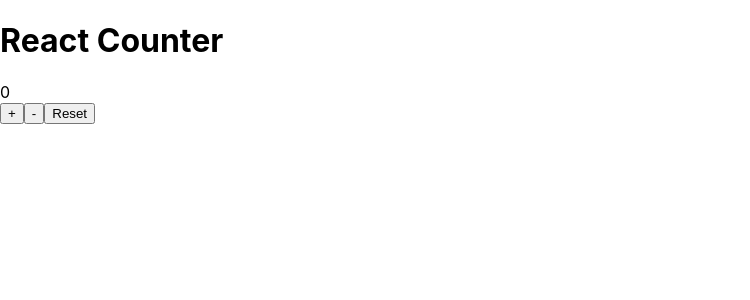
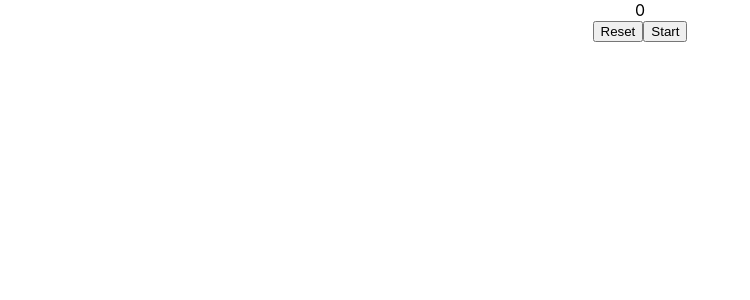
Before and after one commit to NathanBates98/reacttest, a React (Create React App) app: page / in a window 1280 px wide. Shown: the top 300 px of the page, without its empty margins (0-750 px from the left). Built offline with nearby package versions, Linux system fonts and the light colour scheme.

Commit message:
asdfasdf

```diff
--- a/src/App.js
+++ b/src/App.js
@@ -1,36 +1,28 @@
-import logo from './logo.svg';
-import './App.css';
-import {React, useState } from 'react'
+import React, { useState, useEffect , useRef} from "react";
+import "./App.css";
+function Stopwatch(){
+  let seconds=0;
+  const intervalRef = useRef(null);
 
-function App() {
-    const [counter, setCounter] = useState(0);
+  function handleStart() {
+    clearInterval(intervalRef.current);
+    intervalRef.current = setInterval(() => {
+      seconds=1;
+    }, 1000);
+  }
 
-  //increase counter
-  const increase = () => {
-    setCounter(count => count + 1);
-  };
+  function handleStop() {
+    clearInterval(intervalRef.current);
+  }
 
-  //decrease counter
-  const decrease = () => {
-    setCounter(count => count - 1);
-  };
-
-  //reset counter
-  const reset = () =>{
-    setCounter(0)
-  }
   return (
-
-    <div className="counter">
-    <h1>React Counter</h1>
-    <span className="counter__output">{counter}</span>
-    <div className="btn__container">
-      <button className="control__btn" onClick = {increase}>+</button>
-      <button className="control__btn">-</button>
-      <button className="reset">Reset</button>
+    <div className="App">
+      <div>{seconds}</div>
+      <button onClick = {handleStop}>Reset</button>
+      <button onClick = {handleStart}>Start</button>
     </div>
-  </div>
   );
 }
 
-export default App;
+
+export default Stopwatch;
```
